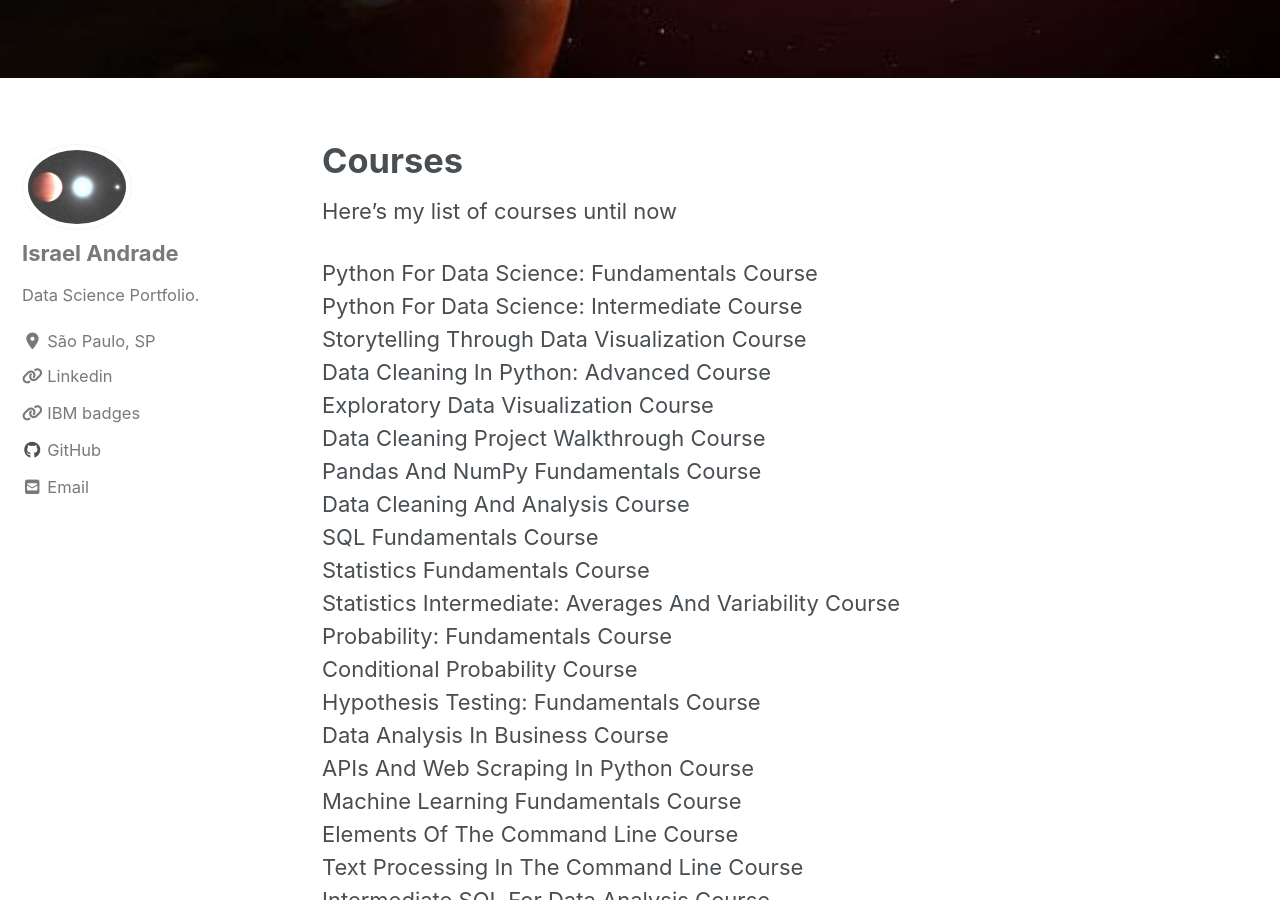
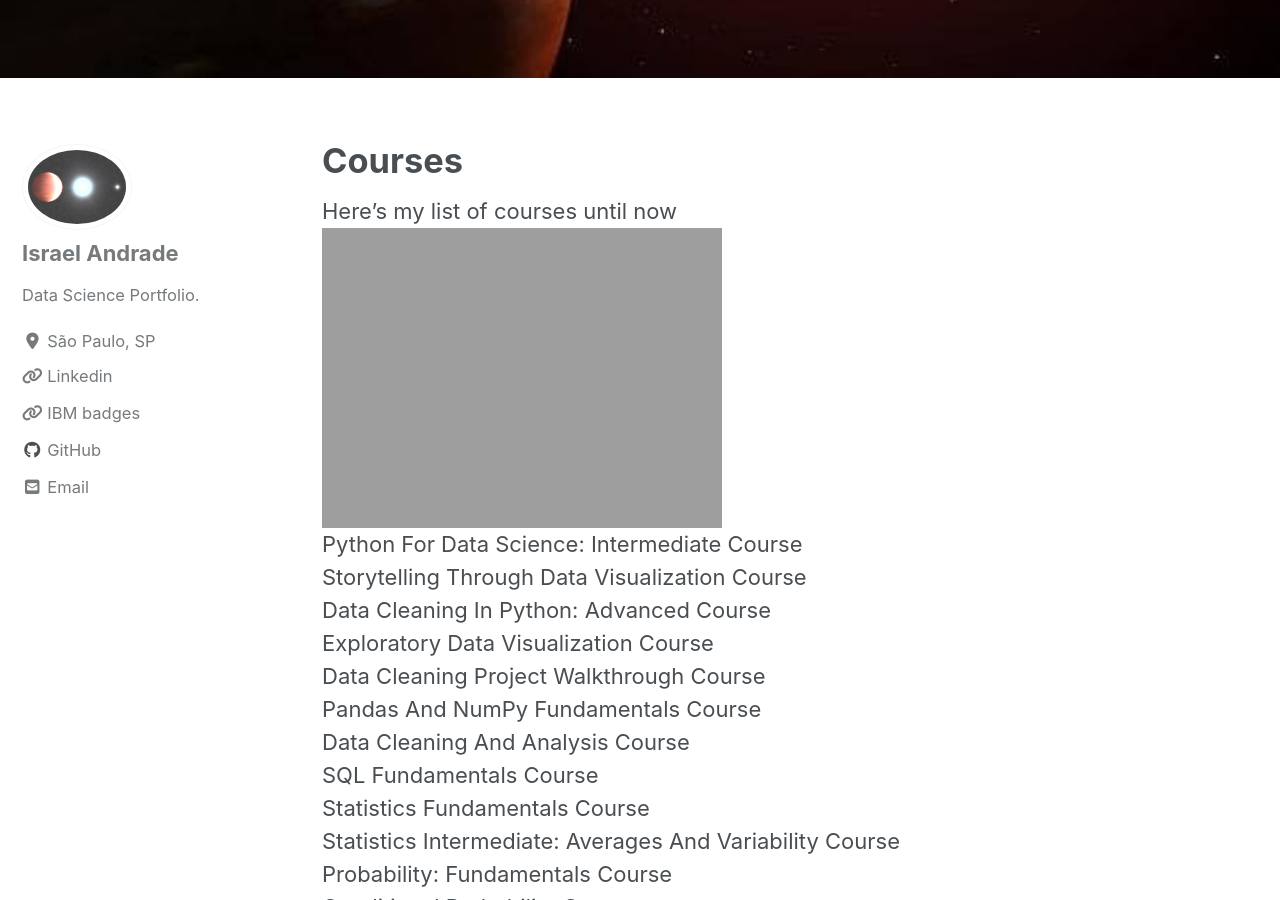
Before and after one commit to masuta16/masuta16.github.io, a Jekyll site: the page built from _pages/courses.md, in a window 1280 px wide and 900 px high, scrolled down 732 px. Built offline with Jekyll 4.4.1, drawn with Linux system fonts in a browser that asks for light colours; cached includes are drawn as plain includes; nearby versions of some CDN libraries.

```diff
--- a/_pages/courses.md
+++ b/_pages/courses.md
@@ -5,9 +5,8 @@ title: "Courses"
 header:
   image: "/images/exoplanets.jpeg"
 ---
-Here's my list of courses until now
-
-Python For Data Science: Fundamentals Course <br/>
+Here's my list of courses until now <br/>
+<img src="{{ site.url }}{{ site.baseurl }}/images/perceptron/linsep.jpg" alt="Python For Data Science: Fundamentals Course"> <br/>
 Python For Data Science: Intermediate Course <br/>
 Storytelling Through Data Visualization Course <br/>
 Data Cleaning In Python: Advanced Course <br/>
```
